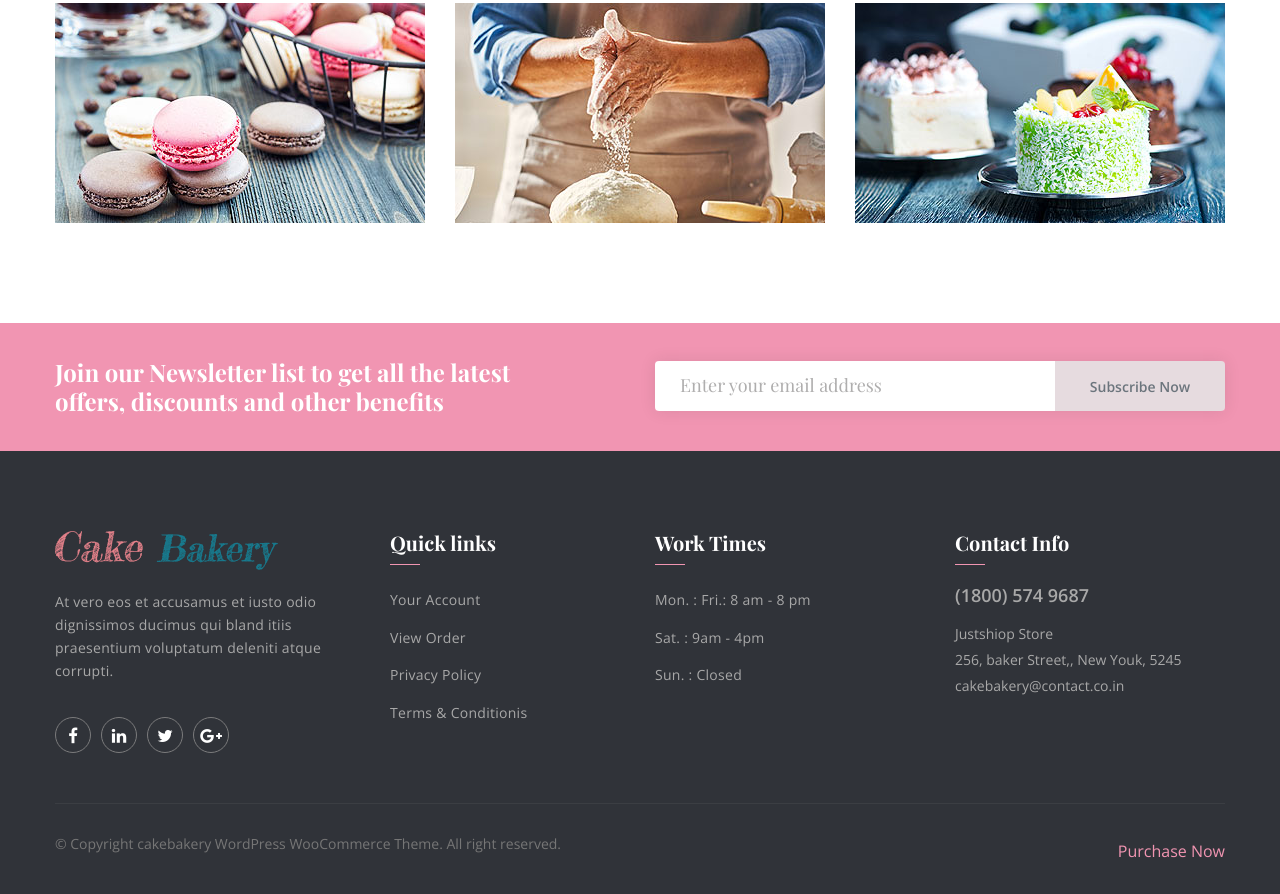
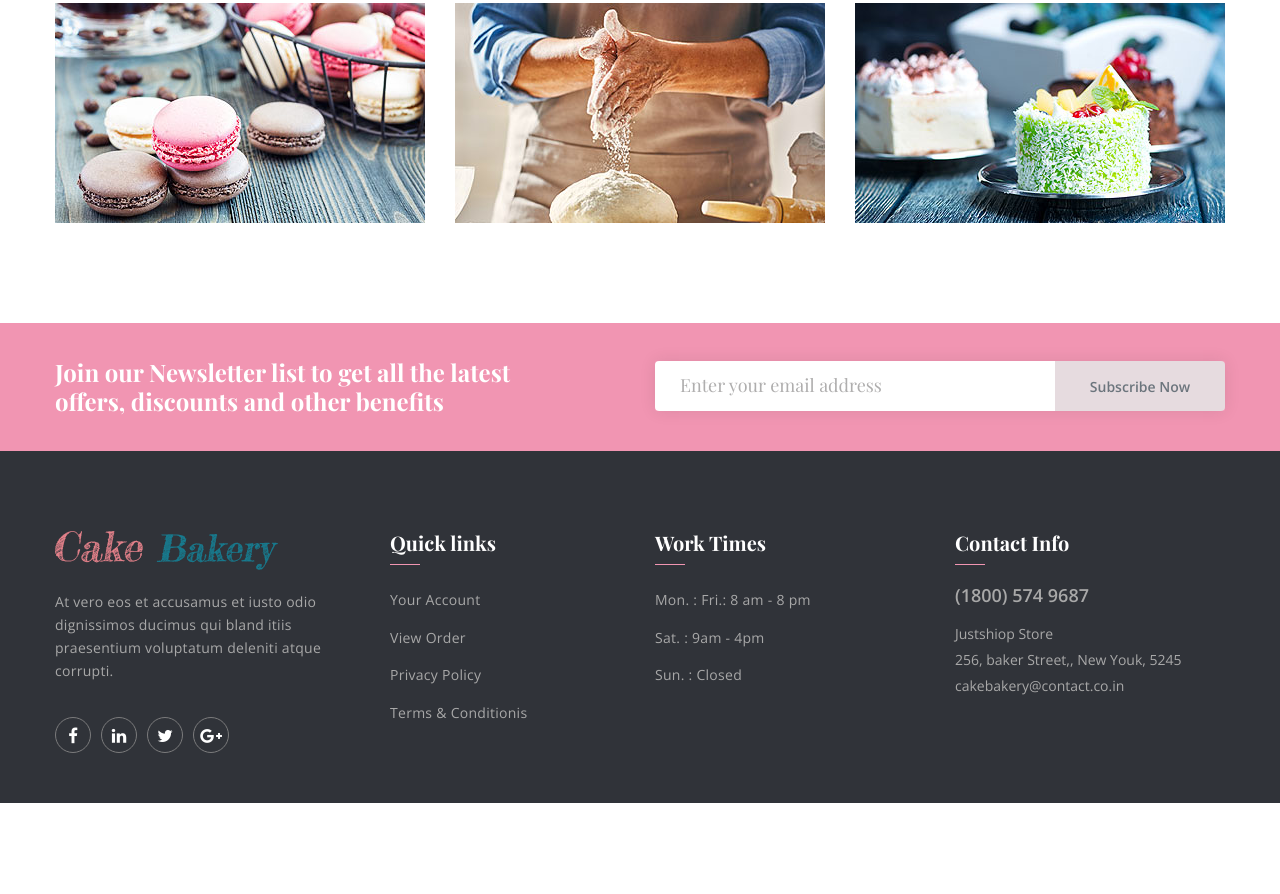
Before and after one commit to donaldkiplagat/GloriousDelights, a plain HTML site: page menu.html in a window 1280 px wide. Shown: the part 1623-2517 px from the top of the page. After the commit the page ends 2426 px from the top, so only its background shows below. Drawn offline with nearby package versions, Linux system fonts and the light colour scheme; a script that the page names is missing; a web font is replaced by a local one.

```diff
--- a/menu.html
+++ b/menu.html
@@ -6,7 +6,7 @@
         <meta name="viewport" content="width=device-width, initial-scale=1">
         <link rel="icon" href="img/fav-icon.png" type="image/x-icon" />
         <!-- The above 3 meta tags *must* come first in the head; any other head content must come *after* these tags -->
-        <title>Cake - Bakery</title>
+        <title>Menu | Glorious Delights</title>
         <!-- Icon css link -->
         <link href="css/font-awesome.min.css" rel="stylesheet">
         <link href="vendors/linearicons/style.css" rel="stylesheet">
@@ -279,18 +279,7 @@
         			</div>
         		</div>
         	</div>
-        	<div class="footer_copyright">
-        		<div class="container">
-        			<div class="copyright_inner">
-        				<div class="float-left">
-        					<h5>© Copyright  cakebakery WordPress WooCommerce Theme. All right reserved.</h5>
-        				</div>
-        				<div class="float-right">
-        					<a href="#">Purchase Now</a>
-        				</div>
-        			</div>
-        		</div>
-        	</div>
+
         </footer>
         <!--================End Footer Area =================-->
         <!--================Search Box Area =================-->
```
Also changed, not shown: about-us.html (+2 -13 lines), cake.html (+1 -12 lines), index.html (+2 -13 lines), our-bakers.html (+1 -12 lines), testimonials.html (+2 -13 lines).
